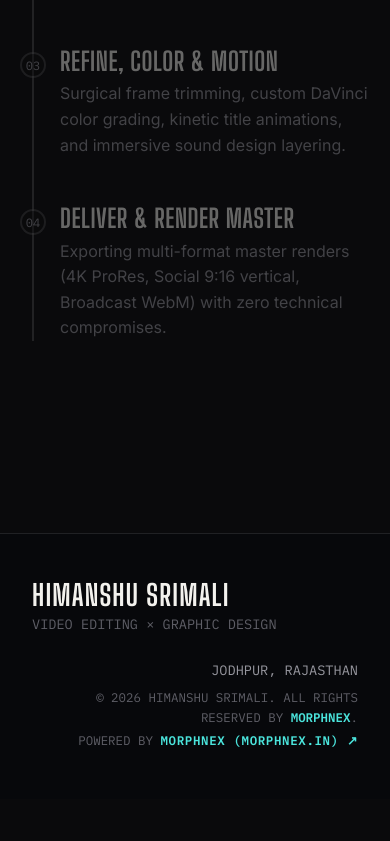
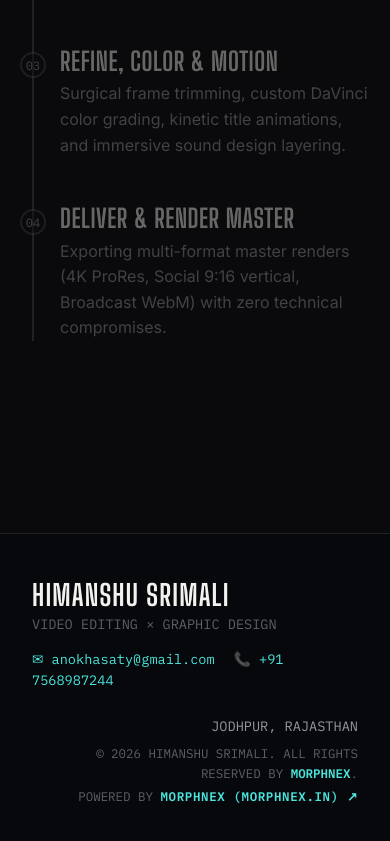
Before and after one commit to Laxit85/himanshu-portfolio-, a React (Vite) app: page / in a window 390 px wide. Shown: the part 8438-9279 px from the top of the page. Before the commit the page ends 9237 px from the top, so only its background shows below. Built offline with nearby package versions, Linux system fonts and the light colour scheme.

Commit message:
Update contact details (email and phone) and remove social media links

```diff
--- a/src/components/Footer.jsx
+++ b/src/components/Footer.jsx
@@ -11,6 +11,14 @@ export function Footer() {
           <p style={{ color: 'var(--ink-faint)', fontFamily: 'var(--font-mono)', fontSize: '0.85rem', marginTop: '0.3rem' }}>
             VIDEO EDITING × GRAPHIC DESIGN
           </p>
+          <div style={{ marginTop: '0.8rem', fontFamily: 'var(--font-mono)', fontSize: '0.85rem' }}>
+            <a href="mailto:anokhasaty@gmail.com" style={{ color: 'var(--cyan)', textDecoration: 'none', marginRight: '1.2rem' }}>
+              ✉ anokhasaty@gmail.com
+            </a>
+            <a href="tel:7568987244" style={{ color: 'var(--cyan)', textDecoration: 'none' }}>
+              📞 +91 7568987244
+            </a>
+          </div>
         </div>
 
         <div style={{ textAlign: 'right' }}>
--- a/src/pages/ContactPage.jsx
+++ b/src/pages/ContactPage.jsx
@@ -96,7 +96,18 @@ export function ContactPage() {
           <div style={{ marginBottom: '2rem' }}>
             <span className="mono-tag">EMAIL</span>
             <p style={{ fontSize: '1.3rem', fontWeight: 600, color: 'var(--cyan)', marginTop: '0.2rem' }}>
-              himanshu@himanshusrimali.com
+              <a href="mailto:anokhasaty@gmail.com" style={{ color: 'inherit', textDecoration: 'none' }}>
+                anokhasaty@gmail.com
+              </a>
+            </p>
+          </div>
+
+          <div style={{ marginBottom: '2rem' }}>
+            <span className="mono-tag">PHONE</span>
+            <p style={{ fontSize: '1.3rem', fontWeight: 600, color: 'var(--cyan)', marginTop: '0.2rem' }}>
+              <a href="tel:7568987244" style={{ color: 'inherit', textDecoration: 'none' }}>
+                +91 7568987244
+              </a>
             </p>
           </div>
 
@@ -106,16 +117,6 @@ export function ContactPage() {
               Jodhpur, Rajasthan, India
             </p>
           </div>
-
-          <div>
-            <span className="mono-tag">CONNECT</span>
-            <div style={{ display: 'flex', gap: '1rem', marginTop: '0.5rem' }}>
-              <a href="#" className="btn-secondary" style={{ padding: '0.5rem 1rem', fontSize: '0.85rem' }}>VIMEO</a>
-              <a href="#" className="btn-secondary" style={{ padding: '0.5rem 1rem', fontSize: '0.85rem' }}>BEHANCE</a>
-              <a href="#" className="btn-secondary" style={{ padding: '0.5rem 1rem', fontSize: '0.85rem' }}>INSTAGRAM</a>
-              <a href="#" className="btn-secondary" style={{ padding: '0.5rem 1rem', fontSize: '0.85rem' }}>LINKEDIN</a>
-            </div>
-          </div>
         </div>
       </div>
     </section>
```
